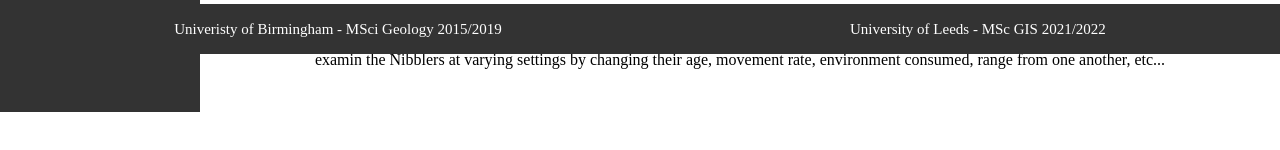
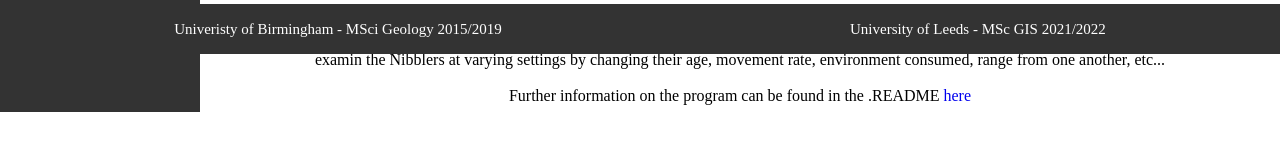
Before and after one commit to maxpapadopoulos1/Python_Portfolio, a plain HTML site: page index.html in a window 1280 px wide. Shown: the part 746-896 px from the top of the page. Before the commit the page ends 875 px from the top, so only its background shows below. Drawn offline with Linux system fonts and the light colour scheme.

Commit message:
Update index.html

```diff
--- a/index.html
+++ b/index.html
@@ -72,6 +72,9 @@
   <br>
   <br>
   <p> The TKinter GUI allows for a user to Run and Stop the model at any point. When accesssing the model.py file the user can also change a number of variables to examin the Nibblers at varying settings by changing their age, movement rate, environment consumed, range from one another, etc...
+  <br>
+  <br>
+  <p> Further information on the program can be found in the .README <a href='https://github.com/maxpapadopoulos1/Python_Portfolio/blob/main/README.md'>here</a></p>
 </div>
 
 </body>
```
